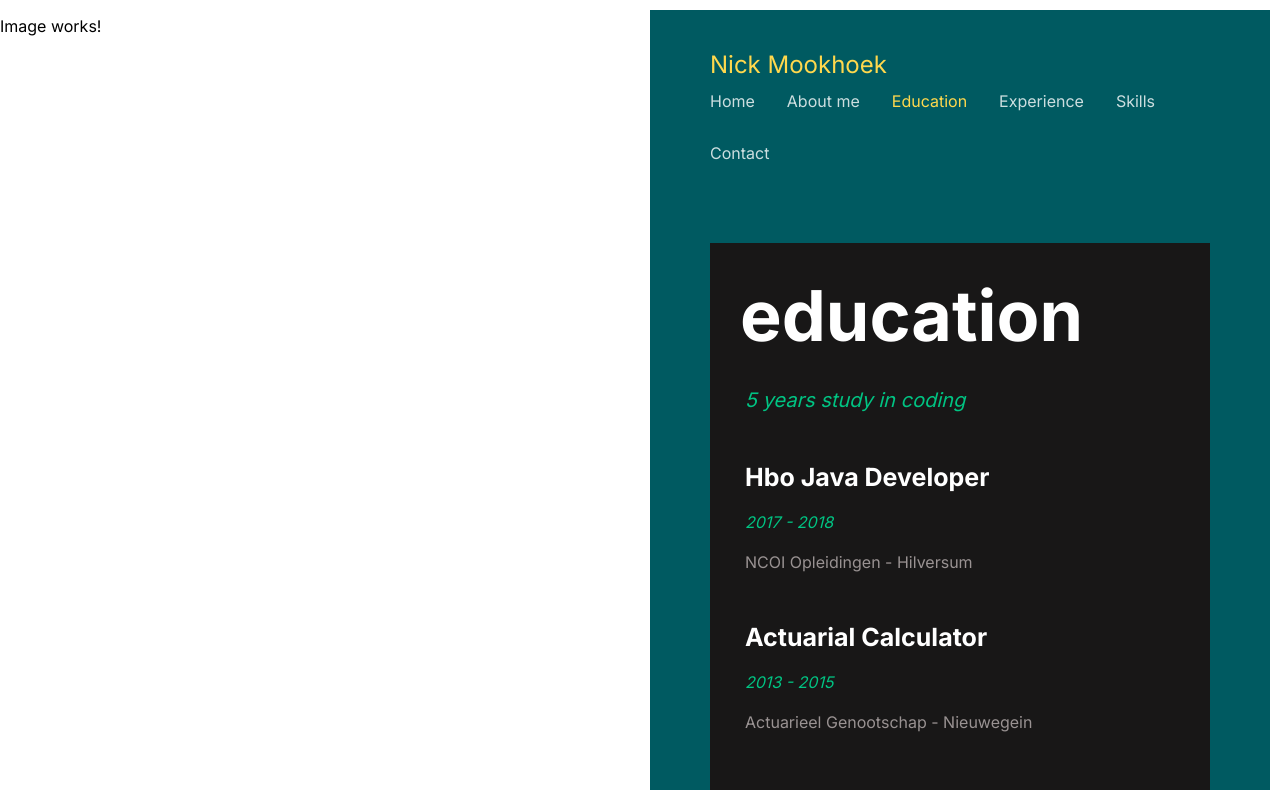
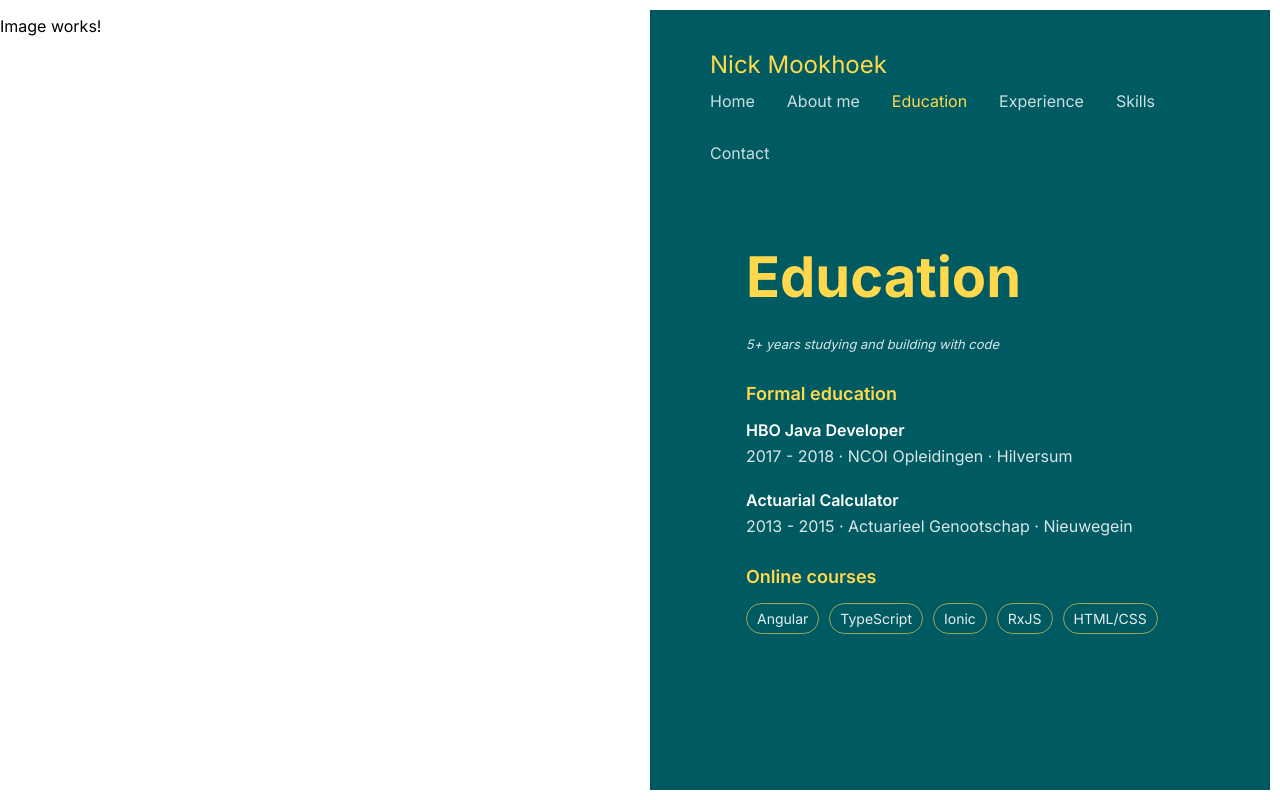
Before and after one commit to Nick-M63/resume, an Angular app: page /education in a window 1280 px wide. Built offline with nearby package versions, Linux system fonts and the light colour scheme.

Commit message:
Finished the Education Component

```diff
--- a/src/app/content/about/about.component.css
+++ b/src/app/content/about/about.component.css
@@ -1,6 +1,12 @@
 .container {
   margin: 30px 60px;
   max-width: 100%;
+}
+
+h1 {
+  font-size: clamp(42px, 6vw, 68px);
+  color: #ffd84d;
+  margin: 0 0 30px;
 }
 
 .info {
@@ -9,18 +15,12 @@
   font-weight: 500;
   line-height: 1.4;
   color: rgba(255, 255, 255, 0.85);
-  margin-bottom: 24px;
+  margin-bottom: 40px;
 }
 
 .divider {
   color: white;
   margin: 0 10px;
-}
-
-h1 {
-  font-size: clamp(42px, 6vw, 68px);
-  color: #ffd84d;
-  margin: 0 0 12px;
 }
 
 .story p {
@@ -43,7 +43,7 @@ h1 {
   }
   .info {
     font-size: 13px;
-    margin-bottom: 24px;
+    margin-bottom: 30px;
   }
   .story p {
     font-size: 16.5px;
--- a/src/app/content/about/about.component.html
+++ b/src/app/content/about/about.component.html
@@ -1,5 +1,4 @@
 <div class="container">
-  <div class="content"></div>
   <h1>About me</h1>
   <div class="info">
     {{ age }} <span class="divider">/</span> {{ profession }} <span class="divider">/</span>
--- a/src/app/content/education/education.component.css
+++ b/src/app/content/education/education.component.css
@@ -1,44 +1,97 @@
-:host {
-  display: block;
+.container {
+  margin: 30px 60px;
+  max-width: 100%;
 }
 
-.education-box {
-  width: 100%;
-  height: 815px;
-  background-color: rgb(24, 23, 23);
-  overflow-x: hidden;
-}
-
-.h1-font-education {
-  margin: 30px 0px 0px 30px;
-  font-size: 70px;
-  color: white;
+h1 {
+  font-size: clamp(42px, 6vw, 68px);
+  color: #ffd84d;
+  margin: 0 0 30px;
 }
 
 .info {
-  font-size: 20px;
+  font-size: 15px;
   font-style: italic;
-  margin: 30px 0px 0px 35px;
-  color: #00c483;
+  font-weight: 500;
+  line-height: 1.4;
+  color: rgba(255, 255, 255, 0.85);
+  margin-bottom: 40px;
 }
 
-h5 {
-  font-size: 25px;
-  color: white;
-  margin: 50px 0px 0px 35px;
+h3 {
+  font-size: 18px;
+  font-weight: 600;
+  color: #ffd84d;
+  margin: 0 0 16px;
 }
 
-#math {
+.study + .study {
+  margin-top: 24px;
+}
+
+.title {
+  color: white;
+  font-weight: 600;
+}
+
+.meta {
+  color: rgba(255, 255, 255, 0.85);
+  margin-top: 6px;
+}
+
+.onlineCourses {
   margin-top: 30px;
 }
 
-.years {
-  font-style: italic;
-  margin: 20px 0px 0px 35px;
-  color: #00c483;
+.chips {
+  display: flex;
+  flex-wrap: wrap;
+  gap: 10px;
+  margin: 0 0 12px;
 }
 
-.school {
-  margin: 20px 0px 0px 35px;
-  color: rgb(153, 146, 146);
+.chip {
+  border: 1px solid rgba(255, 216, 77, 0.6);
+  padding: 6px 10px;
+  border-radius: 999px;
+  color: rgba(255, 255, 255, 0.9);
+  font-size: 14px;
 }
+
+@media (max-width: 1366px), (max-height: 800px) {
+  .container {
+    margin: 20px 36px;
+  }
+  h1 {
+    font-size: clamp(34px, 5vw, 56px);
+    margin-bottom: 24px;
+  }
+  .info {
+    font-size: 13px;
+    margin-bottom: 30px;
+  }
+}
+
+@media (max-width: 768px) {
+  .container {
+    margin: 0px;
+  }
+  h1 {
+    font-size: 36px;
+    margin-bottom: 8px;
+  }
+  .info {
+    font-size: 12px;
+    line-height: 1.4;
+    margin-bottom: 16px;
+  }
+  .study + .study {
+    margin-top: 24px;
+  }
+  .title {
+    font-size: 15px;
+  }
+  .meta {
+    font-size: 12px;
+  }
+}
--- a/src/app/content/education/education.component.html
+++ b/src/app/content/education/education.component.html
@@ -1,54 +1,23 @@
-<div class="education-box">
-  <h1 class="h1-font-education">education</h1>
-
-  <p class="info">5 years study in coding</p>
-
-  <div class="row">
-    <div class="col-sm-12">
-      <h5>Hbo Java Developer</h5>
-      <p class="years">2017 - 2018</p>
-      <p class="school">NCOI Opleidingen - Hilversum</p>
-      <br />
-
-      <h5 id="math">Actuarial Calculator</h5>
-      <p class="years">2013 - 2015</p>
-      <p class="school">Actuarieel Genootschap - Nieuwegein</p>
+<div class="container">
+  <h1>Education</h1>
+  <div class="info">
+    <p>5+ years studying and building with code</p>
+  </div>
+  <div class="formalEducation">
+    <h3>Formal education</h3>
+    @for (study of formalEducation; track study.name) {
+      <div class="study">
+        <div class="title">{{ study.name }}</div>
+        <div class="meta">{{ study.years }} · {{ study.academy }} · {{ study.city }}</div>
+      </div>
+    }
+  </div>
+  <div class="onlineCourses">
+    <h3>Online courses</h3>
+    <div class="chips">
+      @for (course of onlineCourses; track course) {
+        <span class="chip">{{ course }}</span>
+      }
     </div>
   </div>
 </div>
-
-<h1>Education</h1>
-
-<p class="summary">5+ years studying and building with code</p>
-
-<section class="block">
-  <h2>Formal education</h2>
-
-  <div class="item">
-    <div class="title">HBO Java Developer</div>
-    <div class="meta">2017 – 2018 · NCOI Opleidingen · Hilversum</div>
-  </div>
-
-  <div class="item">
-    <div class="title">Actuarial Calculator</div>
-    <div class="meta">2013 – 2015 · Actuarieel Genootschap · Nieuwegein</div>
-  </div>
-</section>
-
-<section class="block">
-  <h2>Online courses</h2>
-
-  <div class="chips">
-    <span class="chip">Angular</span>
-    <span class="chip">TypeScript</span>
-    <span class="chip">Ionic</span>
-    <span class="chip">RxJS</span>
-    <span class="chip">NgRx</span>
-    <span class="chip">HTML/CSS</span>
-  </div>
-
-  <p class="note">
-    Ongoing self-study through online platforms (Udemy/Pluralsight/etc.) focused on modern front-end
-    development.
-  </p>
-</section>
--- a/src/app/content/education/education.component.ts
+++ b/src/app/content/education/education.component.ts
@@ -7,5 +7,20 @@ import { Component } from '@angular/core';
   styleUrl: './education.component.css',
 })
 export class EducationComponent {
+  formalEducation = [
+    {
+      name: 'HBO Java Developer',
+      years: '2017 - 2018',
+      academy: 'NCOI Opleidingen',
+      city: 'Hilversum',
+    },
+    {
+      name: 'Actuarial Calculator',
+      years: '2013 - 2015',
+      academy: 'Actuarieel Genootschap',
+      city: 'Nieuwegein',
+    },
+  ];
 
+  onlineCourses = ['Angular', 'TypeScript', 'Ionic', 'RxJS', 'HTML/CSS'];
 }
```
